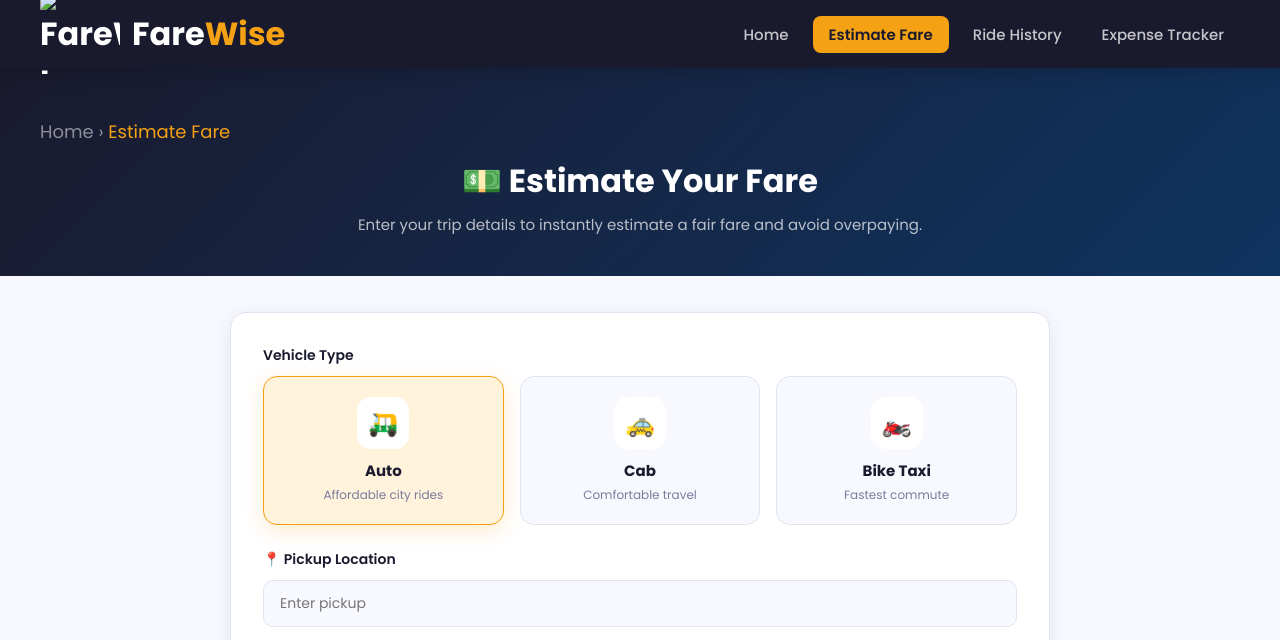
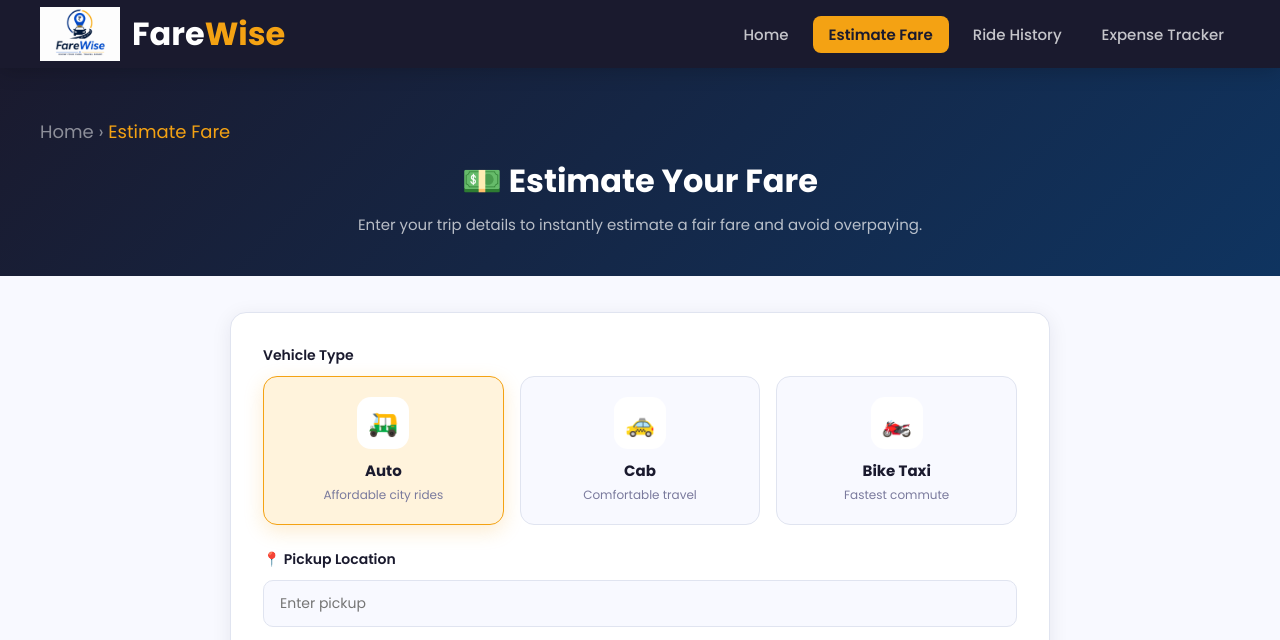
Before and after one commit to lakshayanatrayan220307/FareWise-Smart-Commute-Companion, a plain HTML site: page frontend/estimate.html in a window 1280 px wide. Shown: the top 640 px of the page. Drawn offline with nearby package versions, Linux system fonts and the light colour scheme; the site is published under a folder, as on GitHub Pages, so addresses that start at the root find nothing.

Commit message:
Fix logo path on all pages

```diff
--- a/frontend/estimate.html
+++ b/frontend/estimate.html
@@ -17,8 +17,8 @@ href="https://unpkg.com/leaflet@1.9.4/dist/leaflet.css"/>
   <header>
     <nav class="navbar">
         <div class="logo">
-            <img src="/frontend/farewise-logo.png" alt="FareWise Logo">
-            <span>Fare<span class="highlight">Wise</span></span>
+          <img src="farewise-logo.png" alt="FareWise Logo">
+          <span>Fare<span class="highlight">Wise</span></span>
 
             </div>
         </div>
```
